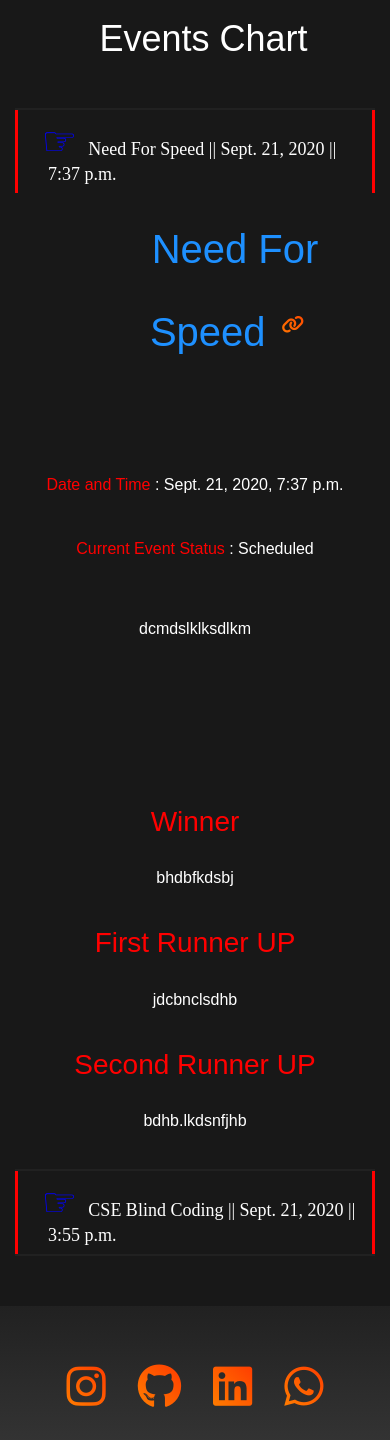
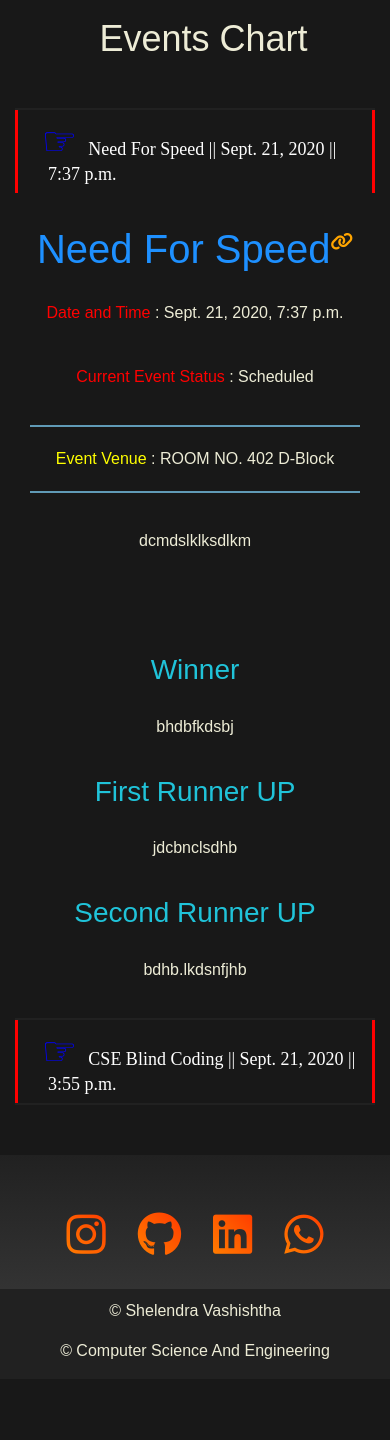
Before and after one commit to shelendravashishtha2/Event-Registration, a Django app: page /eve in a window 390 px wide, after a click that opens the changed part. Shown: the part 60-1500 px from the top of the page. After the commit the page ends 1419 px from the top, so only its background shows below. Run offline with Django 3.2, Linux system fonts and the light colour scheme; data comes from the database, SQL or seed files in the repository; some libraries are stand-ins or nearby versions; some web fonts are replaced.

Commit message:
committed

```diff
--- a/form/templates/form/base.html
+++ b/form/templates/form/base.html
@@ -7,7 +7,7 @@
            CSE Club |  {% block title %}{% endblock %}
         </title>
         <link rel="icon" href="https://image.freepik.com/free-vector/futuristic-user-interface-concept_1284-37228.jpg" type="image/gif" sizes="16x16">
-
+        <meta http-equiv="X-UA-Compatible" content="IE=edge">
         <meta name="viewport" content="width=device-width, initial-scale=1">
         <!-- CSS only -->
     <link rel="stylesheet" href="https://stackpath.bootstrapcdn.com/bootstrap/4.5.2/css/bootstrap.min.css" integrity="sha384-JcKb8q3iqJ61gNV9KGb8thSsNjpSL0n8PARn9HuZOnIxN0hoP+VmmDGMN5t9UJ0Z" crossorigin="anonymous">
--- a/form/templates/form/eventdetail.html
+++ b/form/templates/form/eventdetail.html
@@ -28,12 +28,12 @@
                              <div class="row justify-content-center text-center" id="row1">
                                  <div class="col-lg-12 text-center" style="padding-top: 2rem;" id="r1">
                                  {% if ch.drive_link %}
-                                     <a href="{{ ch.drive_link }}" target="_blank"><h1 class="text-center head" style="color: dodgerblue;">{{ ch.event_name }}<sup><i class="fa fa-link" style="font-size: 0.6em;color: dodgerblue;"></i></sup></h1></a>
+                                     <h1 onclick="window.open('{{ ch.drive_link }}')" style="color: dodgerblue;">{{ ch.event_name }}<sup><i class="fa fa-link" style="font-size: 0.6em;color: orange;"></i></sup></h1>
                                  {% else %}
-                                     <h1 class="text-center head" style="color: red;">{{ ch.event_name }}</h1>
+                                     <h1 class="text-center head" style="color: #3ca52a;">{{ ch.event_name }}</h1>
                                  {% endif %}
-                                     <br>
                                      <p><span style="color: red;">Date and Time</span> : {{ ch.pub_date }}<span style="color: red;"> Current Event Status</span> : {% if ch.current_status %}Scheduled{% else %}Held{% endif %}</p>
+                                     {% if ch.event_venue %}<p style="border-top:2px solid #609ab6;border-bottom: 2px solid #609ab6;"><span style="color:yellow">Event Venue</span>  : {{ ch.event_venue }}</p>{% endif %}
                                      {% if ch.warn %}<p>Update :<span style="color:greenyellow;"> {{ ch.warn }}</span></p>{% endif %}
                                     <div class="container-fluid text-center">
                                         <div class="row">
@@ -47,23 +47,22 @@
                                  </div>
                              </div>
                         <br>
-                        <br>
                             <div class="row text-center">
                                 <div class="col-lg-4">
                                     {% if ch.winner %}
-                                        <h3 style="color: red;">Winner</h3>
+                                        <h3 style="color: #20c3d9;">Winner</h3>
                                         <p>{{ ch.winner }}</p>
                                     {% endif %}
                                 </div>
                                 <div class="col-lg-4">
                                     {% if ch.first_runner %}
-                                        <h3 style="color: red;">First Runner UP</h3>
+                                        <h3 style="color: #20c3d9;">First Runner UP</h3>
                                         <p>{{ ch.first_runner }}</p>
                                     {% endif %}
                                 </div>
                                 <div class="col-lg-4">
                                     {% if ch.second_runner %}
-                                        <h3 style="color: red;">Second Runner UP</h3>
+                                        <h3 style="color: #20c3d9;">Second Runner UP</h3>
                                         <p>{{ ch.second_runner }}</p>
                                     {% endif %}
                                 </div>
--- a/static/StyleSheets/events.css
+++ b/static/StyleSheets/events.css
@@ -4,7 +4,7 @@
      margin: 0;
      padding:0 ;
      user-select: none;
-     color: white;
+     color: #edecd6;
      box-sizing: border-box;
      font-family: 'Poppins', sans-serif;
 }
@@ -26,13 +26,17 @@
 }
 .sidebar .text
 {
-    color: white;
+    color: #edecd6;
     font-size: 25px;
     text-align: center;
     background: #181818;
     letter-spacing: 1px;
 }
-
+a h1
+{
+    position: relative;
+    left: 0;
+}
 #nav2 ul
 {
     background: #181818;
@@ -48,7 +52,7 @@
 }
 #nav2 ul li a
 {
-    color: white;
+    color: #edecd6;
     text-decoration:none ;
     font-size: 18px;
     padding-left: 30px;
@@ -83,7 +87,7 @@
 {
      position: relative;
      font-size: 17px ;
-     color: #e6e6e6;
+     color: #edecd6;
      padding-left: 80px;
 }
 #nav2 ul li a span
```
Also changed, not shown: static/StyleSheets/home.css (+23 -9 lines).
